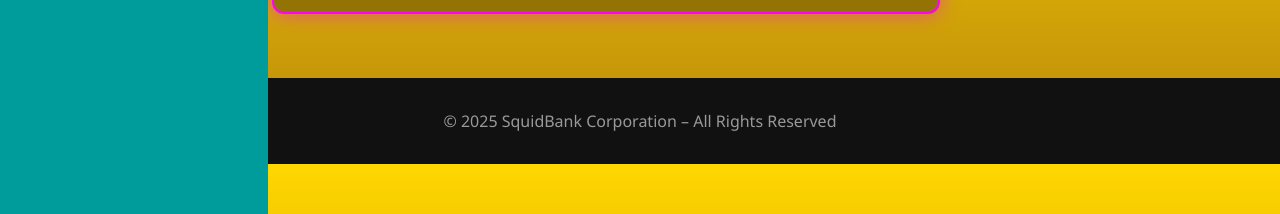
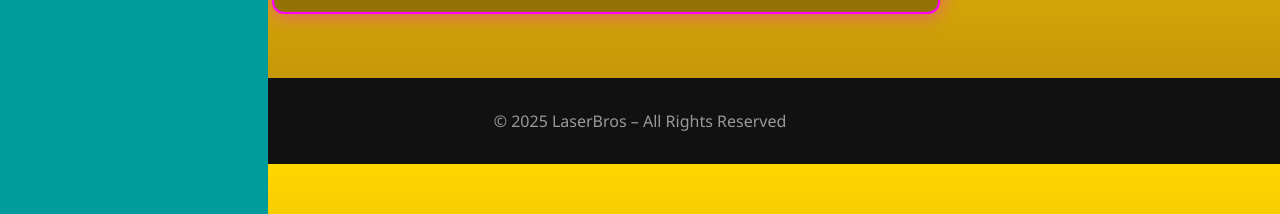
Before and after one commit to LaserbrosDD/SquidBank, a plain HTML site: page index.html in a window 1280 px wide. Shown: the part 259-473 px from the top of the page. Drawn offline with Linux system fonts and the light colour scheme.

Commit message:
Update index.html

```diff
--- a/index.html
+++ b/index.html
@@ -115,7 +115,7 @@
   </main>
 
   <footer>
-    © 2025 SquidBank Corporation – All Rights Reserved
+    © 2025 LaserBros – All Rights Reserved
   </footer>
 
 </body>
```
